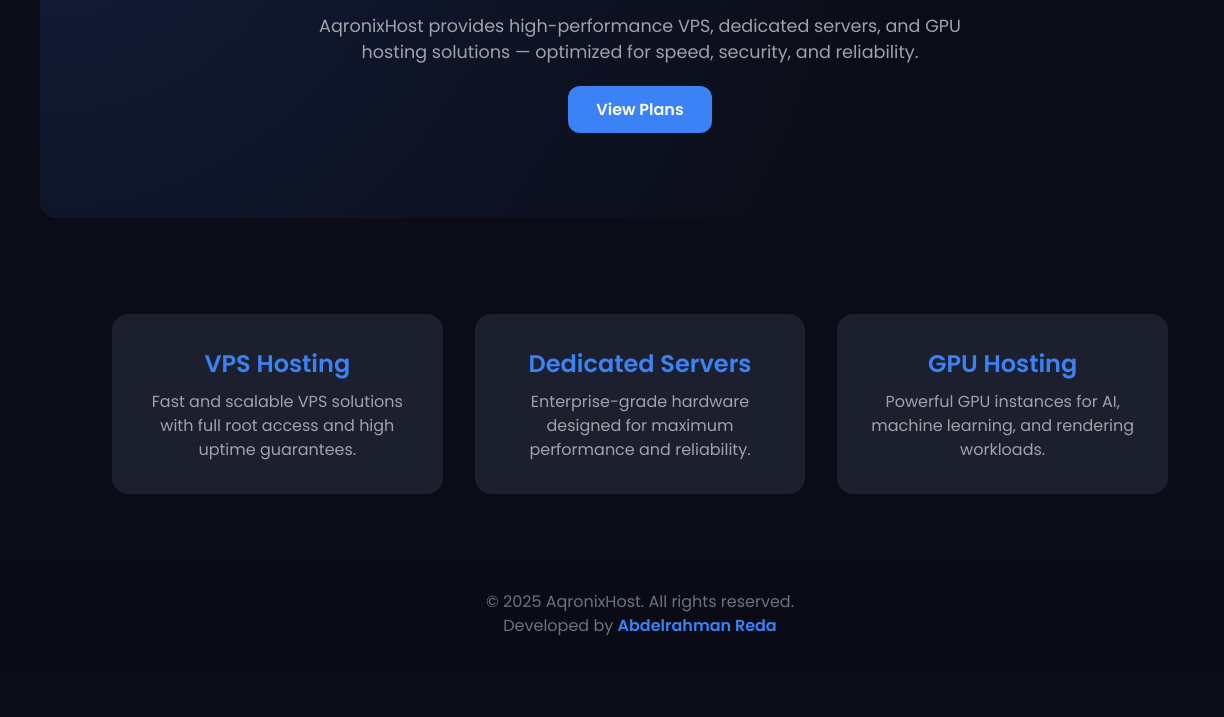
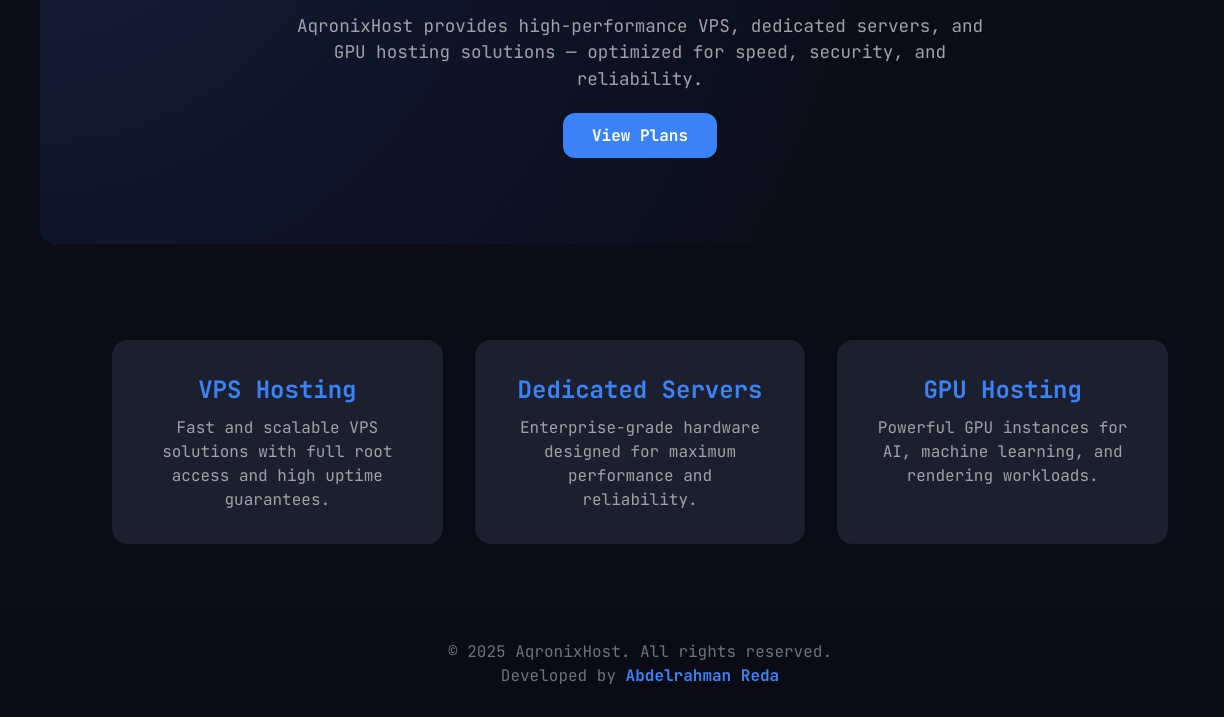
Before and after one commit to as6915/Aqronix-host, a plain HTML site: page index.html in a window 1280 px wide. Shown: the part 302-1019 px from the top of the page, 0-1224 px from the left. Before the commit the page ends 972 px from the top, so only its background shows below. Drawn offline with nearby package versions, Linux system fonts and the light colour scheme.

Commit message:
Update index.html

```diff
--- a/index.html
+++ b/index.html
@@ -3,14 +3,14 @@
 <head>
 <meta charset="UTF-8">
 <meta name="viewport" content="width=device-width, initial-scale=1.0">
-<title>Aqronix Host | Modern Dark Theme</title>
-<link href="https://fonts.googleapis.com/css2?family=Poppins:wght@400;600&display=swap" rel="stylesheet">
+<title>Aqronix Host | VPS & Dedicated Servers</title>
+<!-- Google Font: JetBrains Mono -->
+<link href="https://fonts.googleapis.com/css2?family=JetBrains+Mono:wght@400;700&display=swap" rel="stylesheet">
 <script src="https://cdn.tailwindcss.com"></script>
-<!-- Font Awesome for Icons -->
 <script src="https://kit.fontawesome.com/a076d05399.js" crossorigin="anonymous"></script>
 <style>
   body {
-    font-family: 'Poppins', sans-serif;
+    font-family: 'JetBrains Mono', monospace;
     background-color: #0b0c17;
     color: #e0e0e0;
   }
@@ -37,7 +37,7 @@
     color: #fff;
     padding: 0.75rem 1.8rem;
     border-radius: 12px;
-    font-weight: 600;
+    font-weight: 700;
     transition: 0.3s;
   }
   .btn-primary:hover {
@@ -80,7 +80,7 @@
   }
   .feature-card h3 {
     font-size: 1.5rem;
-    font-weight: 600;
+    font-weight: 700;
     color: #3b82f6;
     margin-bottom: 0.5rem;
   }
@@ -98,10 +98,9 @@
 
   footer span {
     color: #3b82f6;
-    font-weight: 600;
+    font-weight: 700;
   }
 
-  /* Icons */
   .icon-btn {
     color: #cfd5f1;
     font-size: 1.5rem;
@@ -144,7 +143,7 @@
     </nav>
     <div class="flex items-center">
       <!-- Language Icon -->
-      <a href="index-ar.html" class="icon-btn" title="Change Language">
+      <a href="index-ar.html" class="icon-btn" title="Switch to Arabic">
         <i class="fas fa-globe"></i>
       </a>
     </div>
```
